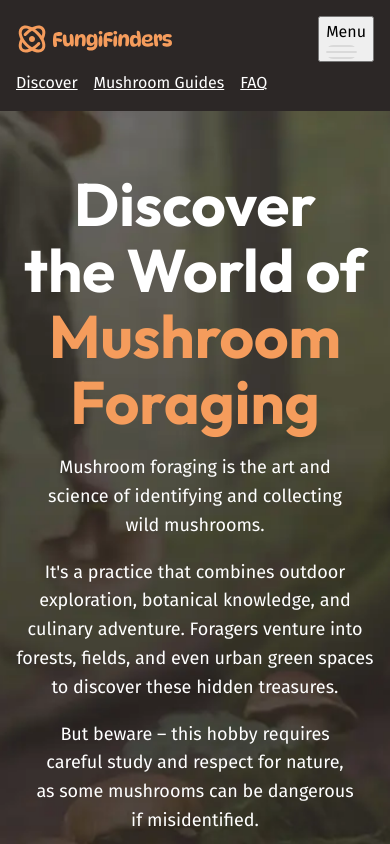
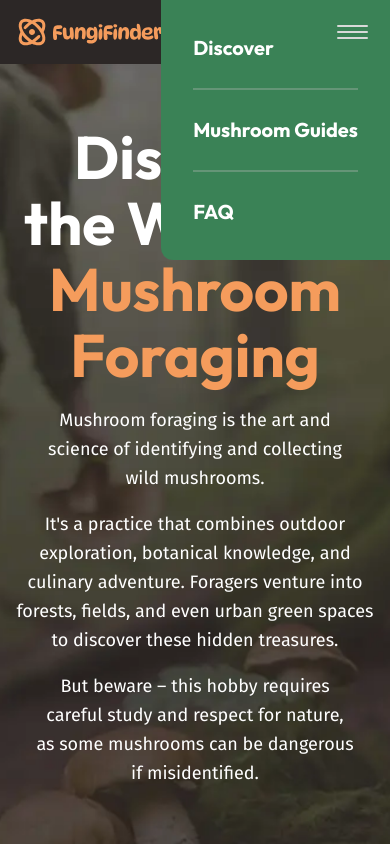
Before and after one commit to rzkshn/fem-from-scratch-rizz, a plain HTML site: page index.html in a window 390 px wide. Both pictures are taken after a click on the button "Menu". Shown: the top 844 px of the page. Drawn offline with Linux system fonts and the light colour scheme.

Commit message:
functional hamburg menu

```diff
--- a/index.html
+++ b/index.html
@@ -10,6 +10,7 @@
       href="https://fonts.googleapis.com/css2?family=Fira+Sans:wght@400;700&family=Outfit:wght@100..900&display=swap"
       rel="stylesheet"
     />
+    <script src="main.js" defer></script>
     <title>Document</title>
   </head>
   <body>
@@ -18,7 +19,7 @@
         <div class="site-header__inner">
           <img src="./assets/fungi-finders.svg" alt="Fungi Finders" />
           <button aria-controls="primary-nav" aria-expanded="false">
-            <span class="visally-hidden">Menu</span>
+            <span class="visually-hidden">Menu</span>
             <img src="/assets/hamburger.svg" alt="" />
           </button>
           <nav id="primary-nav" class="primary-navigation">
--- /dev/null
+++ b/main.js
@@ -0,0 +1,13 @@
+const navToggle = document.querySelector('[aria-controls="primary-nav"]');
+const primaryNav = document.querySelector("#primary-nav");
+
+navToggle.addEventListener("click", () => {
+  const navOpened = navToggle.getAttribute("aria-expanded");
+
+  if (navOpened === "false") {
+    navToggle.setAttribute("aria-expanded", "true");
+  } else {
+    navToggle.setAttribute("aria-expanded", "false");
+  }
+  console.log(navOpened);
+});
--- a/styles.css
+++ b/styles.css
@@ -264,19 +264,73 @@
     justify-content: space-between;
   }
 
-  /* .primary-navigation {
+  [aria-controls="primary-nav"] {
+    z-index: 100;
+    cursor: pointer;
+    background: transparent;
+    border: 0;
+
+    img {
+      border-radius: 0;
+    }
+  }
+
+  [aria-controls="primary-nav"] {
+    display: none;
+  }
+
+  .primary-navigation {
     ul {
       display: flex;
-      gap: 1rem;
-      background-color: red;
+      flex-wrap: wrap;
+      gap: 0.5rem 1rem;
     }
-  } */
 
-  .primary-navigation ul {
+    a {
+      text-decoration: none;
+    }
+
+    @media (width < 760px) {
+      display: none;
+
+      position: absolute;
+      z-index: 10;
+      top: 0;
+      right: 0;
+      font-size: var(--font-size-lg);
+      font-weight: 700;
+      font-family: var(--ff-heading);
+      background-color: var(--background-accent-main);
+      padding: 2rem;
+      border-radius: 0 0 0 var(--border-radius-3);
+
+      ul {
+        gap: 0;
+        flex-direction: column;
+      }
+
+      li + li {
+        margin-block-start: 1.5rem;
+        padding-block-start: 1.5rem;
+        border-top: 2px solid var(--background-accent-light);
+      }
+    }
+  }
+
+  @media (width < 760px) {
+    [aria-controls="primary-nav"] {
+      display: block;
+    }
+    [aria-expanded="true"] + .primary-navigation {
+      display: block;
+    }
+  }
+
+  /* .primary-navigation ul {
     display: flex;
     flex-wrap: wrap;
     gap: 0.5rem 1rem;
-  }
+  } */
 
   .site-footer {
     text-align: center;
```
